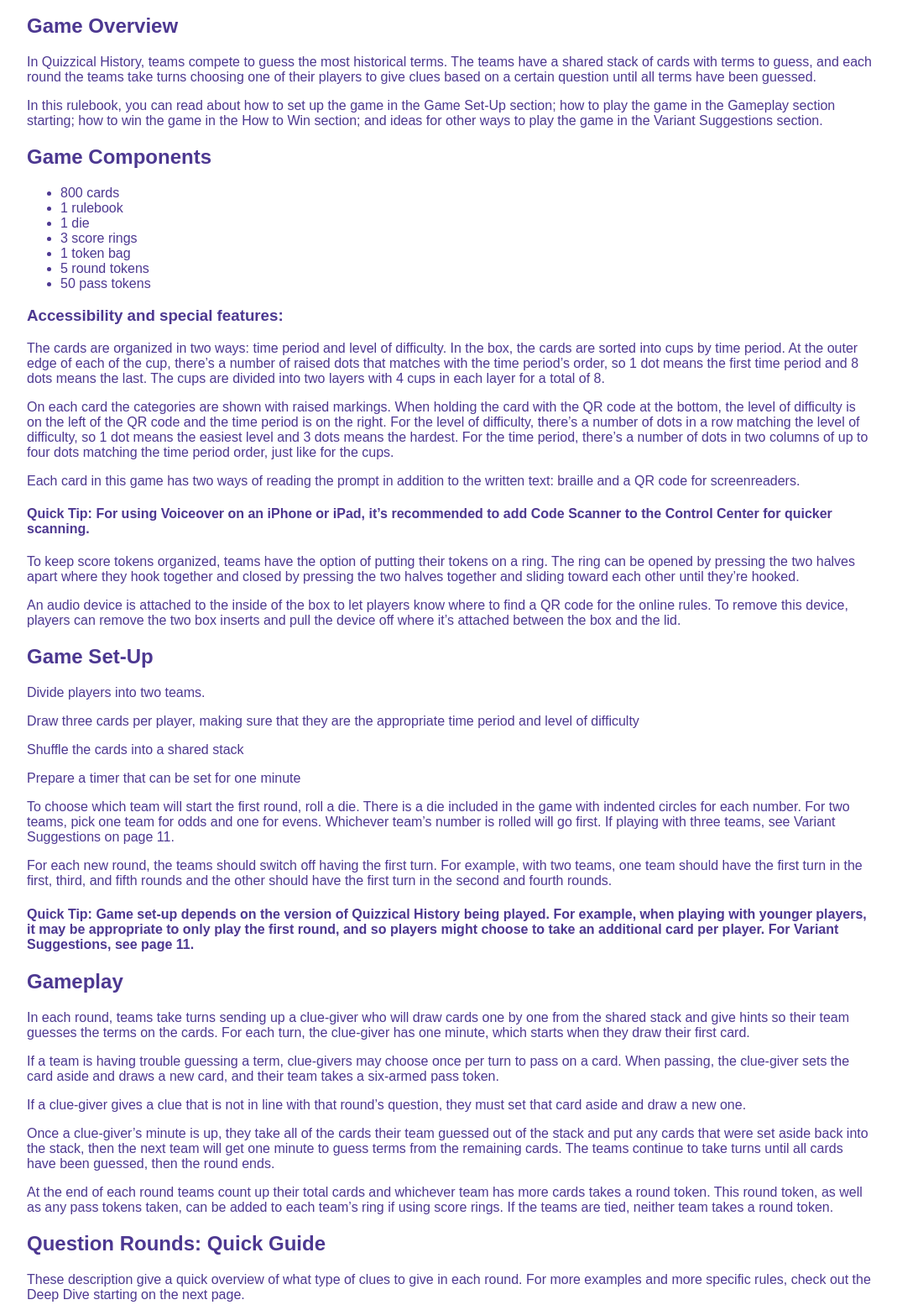
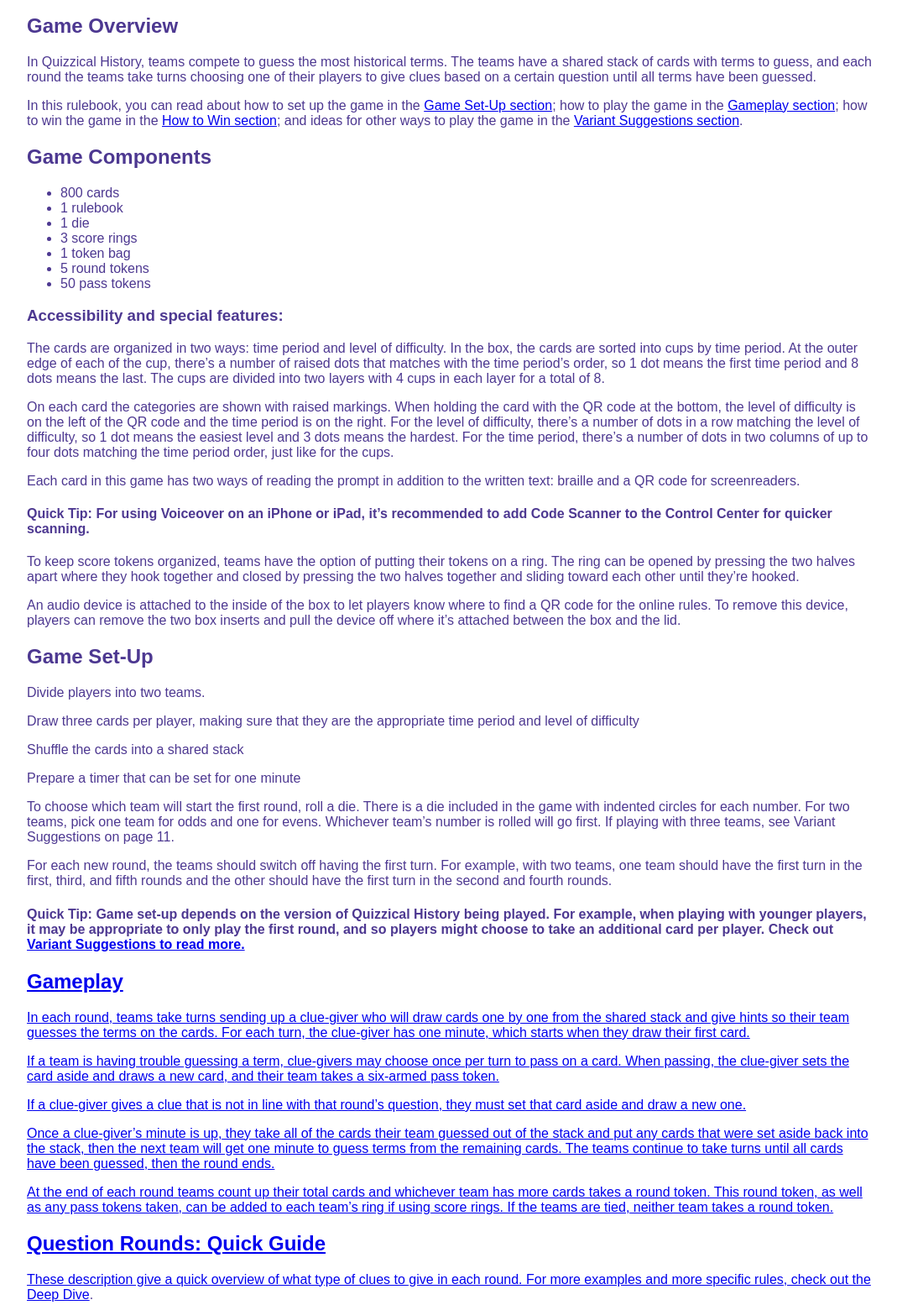
Before and after one commit to heidistiles/Quizzical-History, a plain HTML site: page index.html in a window 1280 px wide. Shown: the part 191-1745 px from the top of the page at 84% size, without its empty margins (104-1173 px from the left). Drawn offline with Linux system fonts and the light colour scheme.

Commit message:
Update index.html

```diff
--- a/index.html
+++ b/index.html
@@ -16,7 +16,7 @@
       <p>Quizzical Historians, are you up to the challenge? Test your knowledge and try to answer the five classic questions—what, who, when, where, and why—about topics from throughout U.S. history, from Abe Lincoln to Zach Taylor.</p>
     <h2>Game Overview</h2>
       <p>In Quizzical History, teams compete to guess the most historical terms. The teams have a shared stack of cards with terms to guess, and each round the teams take turns choosing one of their players to give clues based on a certain question until all terms have been guessed.</p>
-      <p>In this rulebook, you can read about how to set up the game in the Game Set-Up section; how to play the game in the Gameplay section starting; how to win the game in the How to Win section; and ideas for other ways to play the game in the Variant Suggestions section.</p>
+      <p>In this rulebook, you can read about how to set up the game in the <a href="#game-setup">Game Set-Up section</a>; how to play the game in the <a href="#gameplay">Gameplay section</a>; how to win the game in the <a href="#how-to-win">How to Win section</a>; and ideas for other ways to play the game in the <a href="#variants">Variant Suggestions section</a>.</p>
     <h2>Game Components</h2>
       <ul>
         <li>800 cards</li>
@@ -41,15 +41,15 @@
       <p>Prepare a timer that can be set for one minute</p>
       <p>To choose which team will start the first round, roll a die. There is a die included in the game with indented circles for each number. For two teams, pick one team for odds and one for evens. Whichever team’s number is rolled will go first. If playing with three teams, see Variant Suggestions on page 11.</p>
       <p>For each new round, the teams should switch off having the first turn. For example, with two teams, one team should have the first turn in the first, third, and fifth rounds and the other should have the first turn in the second and fourth rounds.</p>
-      <h4>Quick Tip: Game set-up depends on the version of Quizzical History being played. For example, when playing with younger players, it may be appropriate to only play the first round, and so players might choose to take an additional card per player. For Variant Suggestions, see page 11.</h4>
-    <h2>Gameplay</h2>
+      <h4>Quick Tip: Game set-up depends on the version of Quizzical History being played. For example, when playing with younger players, it may be appropriate to only play the first round, and so players might choose to take an additional card per player. Check out <a href="#variants">Variant Suggestions to read more.</h4>
+    <h2 id="gameplay">Gameplay</h2>
       <p>In each round, teams take turns sending up a clue-giver who will draw cards one by one from the shared stack and give hints so their team guesses the terms on the cards. For each turn, the clue-giver has one minute, which starts when they draw their first card.</p>
       <p>If a team is having trouble guessing a term, clue-givers may choose once per turn to pass on a card. When passing, the clue-giver sets the card aside and draws a new card, and their team takes a six-armed pass token.</p>
       <p>If a clue-giver gives a clue that is not in line with that round’s question, they must set that card aside and draw a new one.</p>
       <p>Once a clue-giver’s minute is up, they take all of the cards their team guessed out of the stack and put any cards that were set aside back into the stack, then the next team will get one minute to guess terms from the remaining cards. The teams continue to take turns until all cards have been guessed, then the round ends.</p>
       <p>At the end of each round teams count up their total cards and whichever team has more cards takes a round token. This round token, as well as any pass tokens taken, can be added to each team’s ring if using score rings. If the teams are tied, neither team takes a round token.</p>
     <h2>Question Rounds: Quick Guide</h2>
-      <p>These description give a quick overview of what type of clues to give in each round. For more examples and more specific rules, check out the Deep Dive starting on the next page.</p>
+      <p>These description give a quick overview of what type of clues to give in each round. For more examples and more specific rules, check out the <a href="#deep-dive">Deep Dive</a>.</p>
       <h3>Round 1: What</h3>
         <p>In this round, clues are based on the question “What?” Clues describe the term without saying any words in the term. For example, clues for the “Declaration of Independence” could be “letter to King George” or “We hold these truths to be self-evident.”</p>
       <h3>Round 2: Who</h3>
@@ -60,7 +60,7 @@
         <p>In this round, clues are based on the question “Where?” Clues name locations or types of places related to the term. For example, clues for the “Boston Tea Party” could be “Boston” or “harbors.”</p>
       <h3>Round 5: Why</h3>
         <p>In this round, clues are based on the question “Why?” Clues name causes or ideas related to the term. For example, clues for the “Civil War” could be “Dred Scott v. Sandford” or “slavery.”</p>
-    <h2>Question Rounds: Deep Dive</h2>
+    <h2 id="deep-dive">Question Rounds: Deep Dive</h2>
       <h3>Round 1: What</h3>
         <p>In this round, clues are based on the question “What?” This is the broadest question, and players can describe the term on their card in whatever way they like as long as they don’t use any words on their card. For example, clues for the “Declaration of Independence” could be “letter to King George” or “We hold these truths to be self-evident.”</p>
         <p>Clues should avoid using alternate versions of words in the term, for example, the verb “declare” or the adjective “independent” should not be used for the Declaration of Independence during this round, but a synonym like “statement” or “freedom” would be okay.</p>
@@ -76,11 +76,11 @@
       <h3>Round 5: Why</h3>
         <p>In this round, clues are based on the question “Why?” For this question, players can describe the term based on cause. This can be causes of the term or effects that the term caused. For example, clues for the “Civil War” could be “Dred Scott v. Sandford” or “slavery.”</p>
         <p>Clues may use words like “to,” “because,” or other prepositions, but only related to specific causes or ideas. For example, “because of James Buchanan” should not be used for the Civil War, but “because of James Buchanan’s passivity” would be okay. Clues should specifically name any ideas. For example, “wanting to leave” should not be used for the Civil War during this round, but “secession” would be okay.</p>
-    <h2>How to Win</h2>
+    <h2 id="how-to-win">How to Win</h2>
       <p>To determine the winner, count up each team’s round tokens. The team with the most round tokens wins!</p>
       <p>In the case of a tie, count up each team’s pass tokens. The team with fewer pass tokens wins. If the tie is still unbroken, each team takes one 30 second turn going back to the rules of the “what” round and the team with the most cards after this lightning round wins.</p>
       <p>For other ways to win, continue to the next section</p>
-    <h2>Variant Suggestions</h2>
+    <h2 id="variants">Variant Suggestions</h2>
       <p>Quizzical History is all about adapting to different players’ needs. If the base rules aren’t working for you, try one of these variants or see if you can come up with your own! For each of the variants, they’re meant to be examples of how the game can change, so feel free to modify them to best fit your players.</p>
       <h3>Back to Basics</h3>
         <p>For a shorter game with a lower difficulty, play fewer rounds than the full five, even going down to just the “What?” round. This variant can be helpful for younger players.</p>
```
